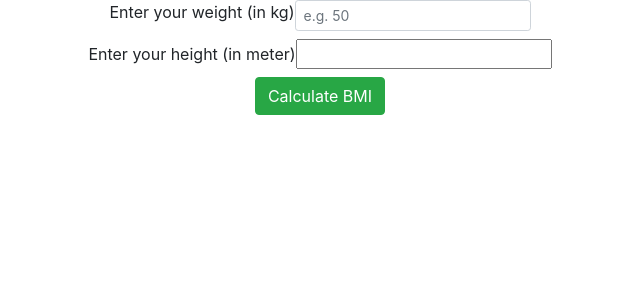
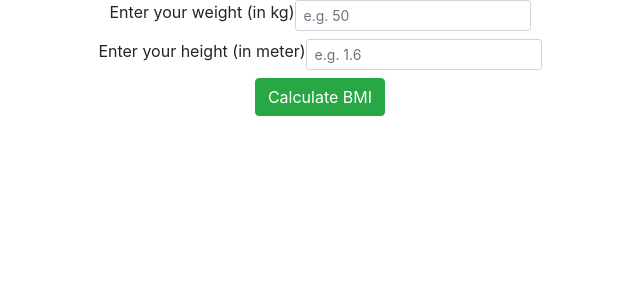
Before and after one commit to vibhaskamal/reactjs_bmi_calculator, a React (Create React App) app in the folder my-app/: page / in a window 1280 px wide. Shown: the top 300 px of the page, without its empty margins (320-960 px from the left). Built offline with nearby package versions, Linux system fonts and the light colour scheme.

Commit message:
Minor changes

```diff
--- a/my-app/src/index.js
+++ b/my-app/src/index.js
@@ -17,7 +17,7 @@ import FormControl from 'react-bootstrap/FormControl';
 // Add BMI value text : Done
 // Center align: Done
 // Validate input: Done
-// Use framework for UI
+// Use framework for UI: Done
 // Add option to toggle from metric to imperial system
 
 
@@ -28,7 +28,6 @@ class WeightComponent extends React.Component{
                 className = 'form-center'
             >
                 <label>
-                    {/* Enter your weight (in kg) */}
                     <InputGroup
                         size="sm"
                         name="name"
@@ -40,12 +39,6 @@ class WeightComponent extends React.Component{
                             placeholder="e.g. 50"
                         />
                     </InputGroup>
-                    {/* <input
-                        type="text"
-                        name="name"
-                        value={this.props.weight_value}
-                        onChange={this.props.onChange}
-                        /> */}
                 </label>
                 {/* {this.props.weight_value} */}
 
@@ -62,8 +55,20 @@ class HeightComponent extends React.Component{
                 className = 'form-center'
             >
                 <label>
-                    Enter your height (in meter)
-                    <input type="text" name="name" value={this.props.height_value} onChange={this.props.onChange} />
+                    <InputGroup
+                        size="sm"
+                        name="name"
+                        value={this.props.height_value}
+                        onChange={this.props.onChange}
+                    >
+                        Enter your height (in meter)
+                        <FormControl
+                            placeholder="e.g. 1.6"
+                        />
+                    </InputGroup>
+
+                    {/* Enter your height (in meter)
+                    <input type="text" name="name" value={this.props.height_value} onChange={this.props.onChange} /> */}
                 </label>
                 {/* {this.props.weight_value} */}
             </form>
@@ -110,7 +115,7 @@ class Interface extends React.Component{
         {
             this.setState({weight_val: event.target.value});
         }
-        else
+        else if (user_input)
         {
             alert('Weight entry error: Please enter positive numbers only');
             this.setState({weight_val: undefined});
@@ -124,7 +129,7 @@ class Interface extends React.Component{
         {
             this.setState({height_val: event.target.value});
         }
-        else
+        else if (user_input)
         {
             alert('Height entry error: Please enter positive numbers only');
             this.setState({height_val: undefined});
```
